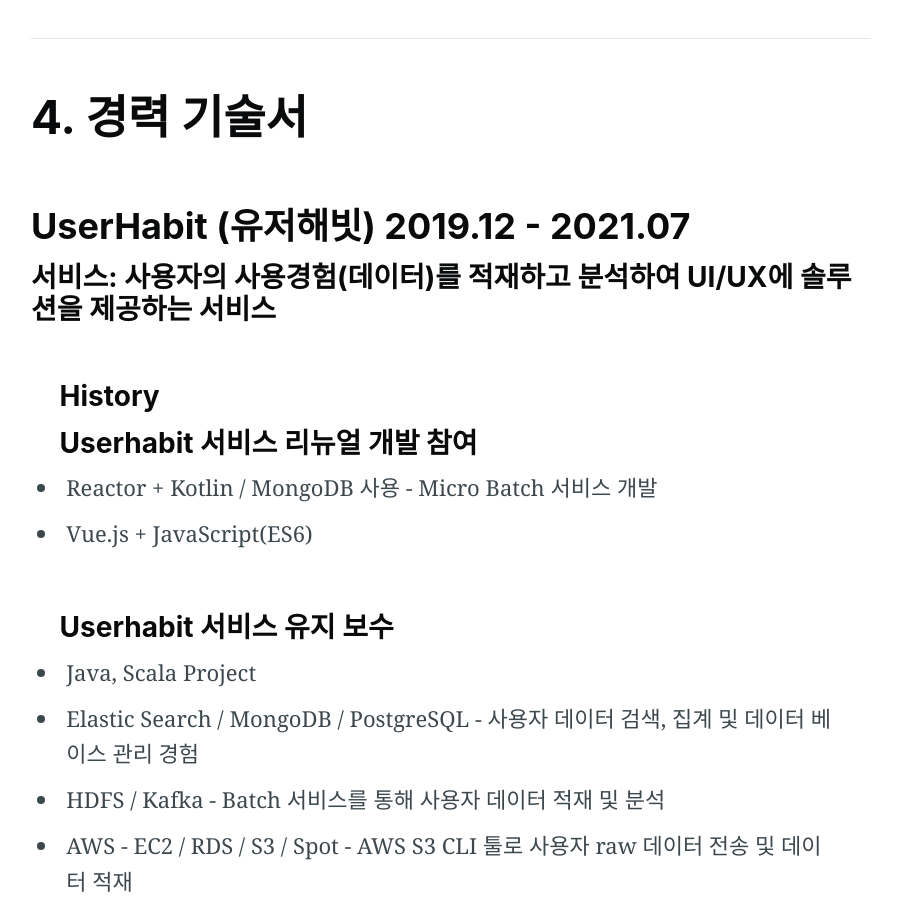
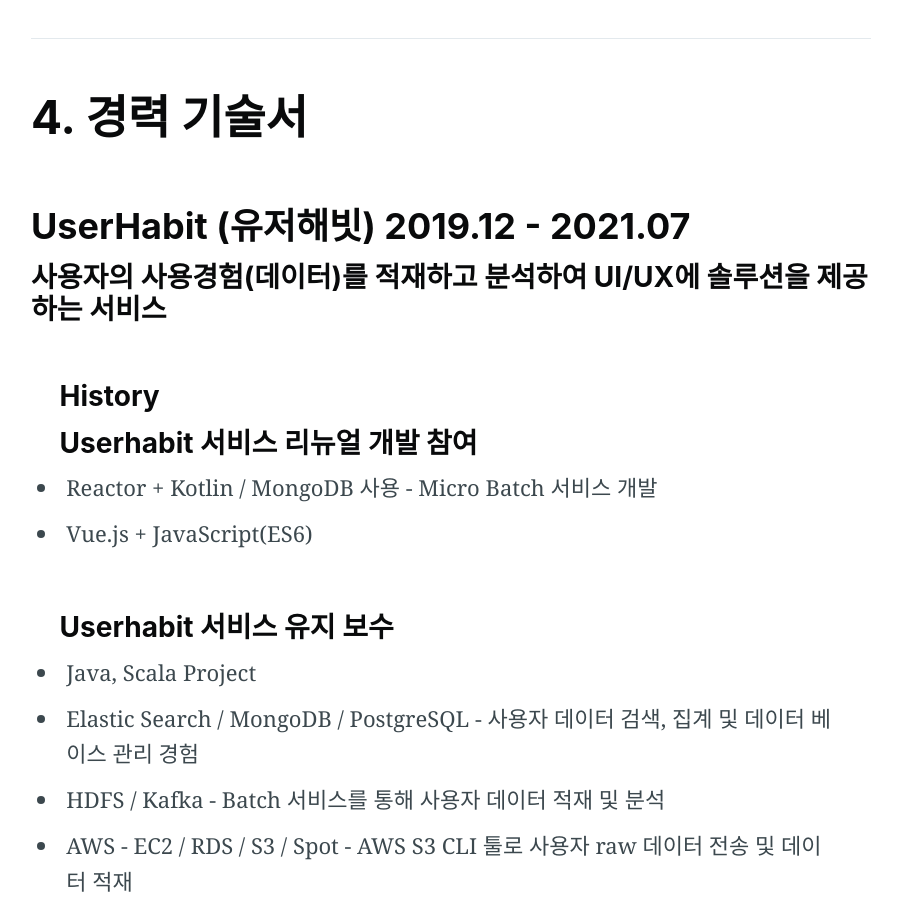
Before and after one commit to jennyleeee/jennyleeee.github.io, a Jekyll site: the page portfolio/index.html, which Jekyll copies as it is, in a window 1280 px wide and 900 px high, scrolled down 2364 px. Shown: the whole window, without its empty margins (189-1088 px from the left). Built offline with Jekyll 4.4.1, drawn with Linux system fonts in a browser that asks for light colours; nearby versions of some CDN libraries; comment, search, counter and statistics services are not loaded.

Commit message:
fix: contents

```diff
--- a/portfolio/index.html
+++ b/portfolio/index.html
@@ -199,7 +199,7 @@
 <h1 id="경력기술서">4. 경력 기술서</h1>
 <br/>
 <h2 id="41-userhabit-backend-개발">UserHabit (유저해빗) 2019.12 - 2021.07</h2>
-<h4 id="유저해빗-서비스"> 서비스: 사용자의 사용경험(데이터)를 적재하고 분석하여 UI/UX에 솔루션을 제공하는 서비스</h4>
+<h4 id="유저해빗-서비스"> 사용자의 사용경험(데이터)를 적재하고 분석하여 UI/UX에 솔루션을 제공하는 서비스</h4>
 <br/>
 <ul>
     <h3 id="주요-기능"> History </h3>
```
